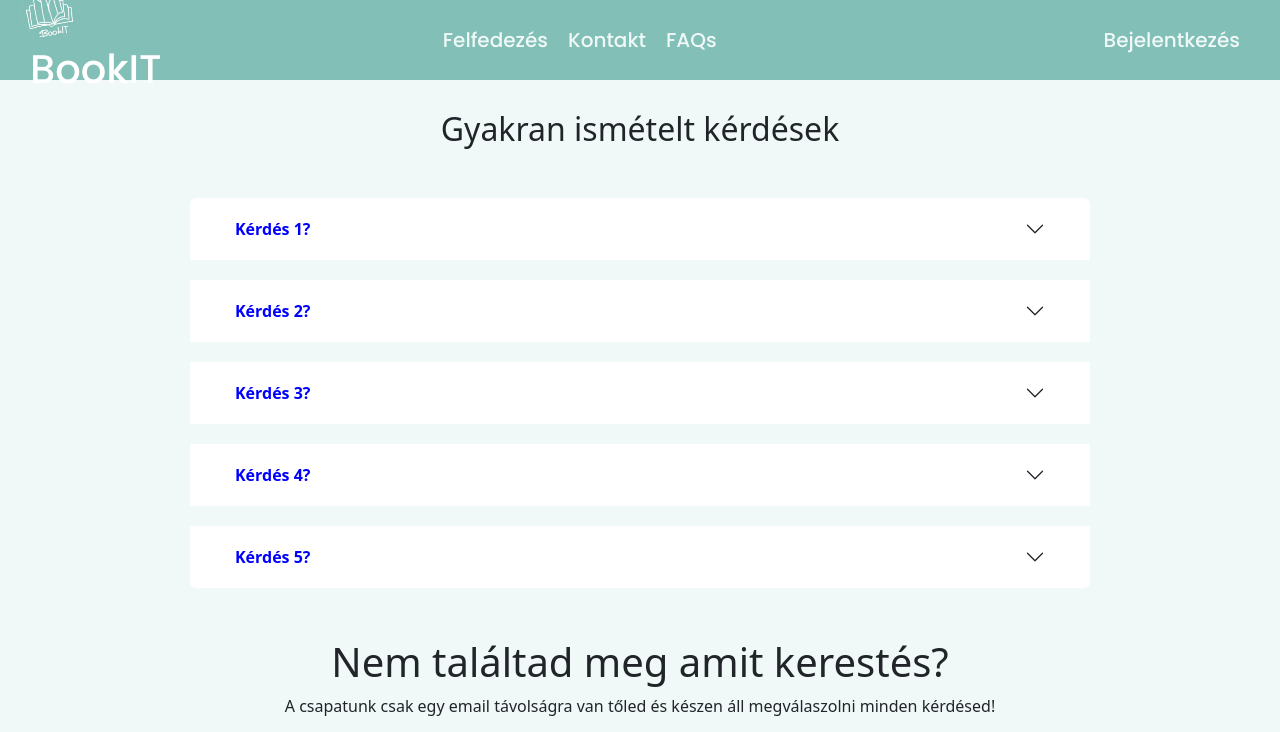
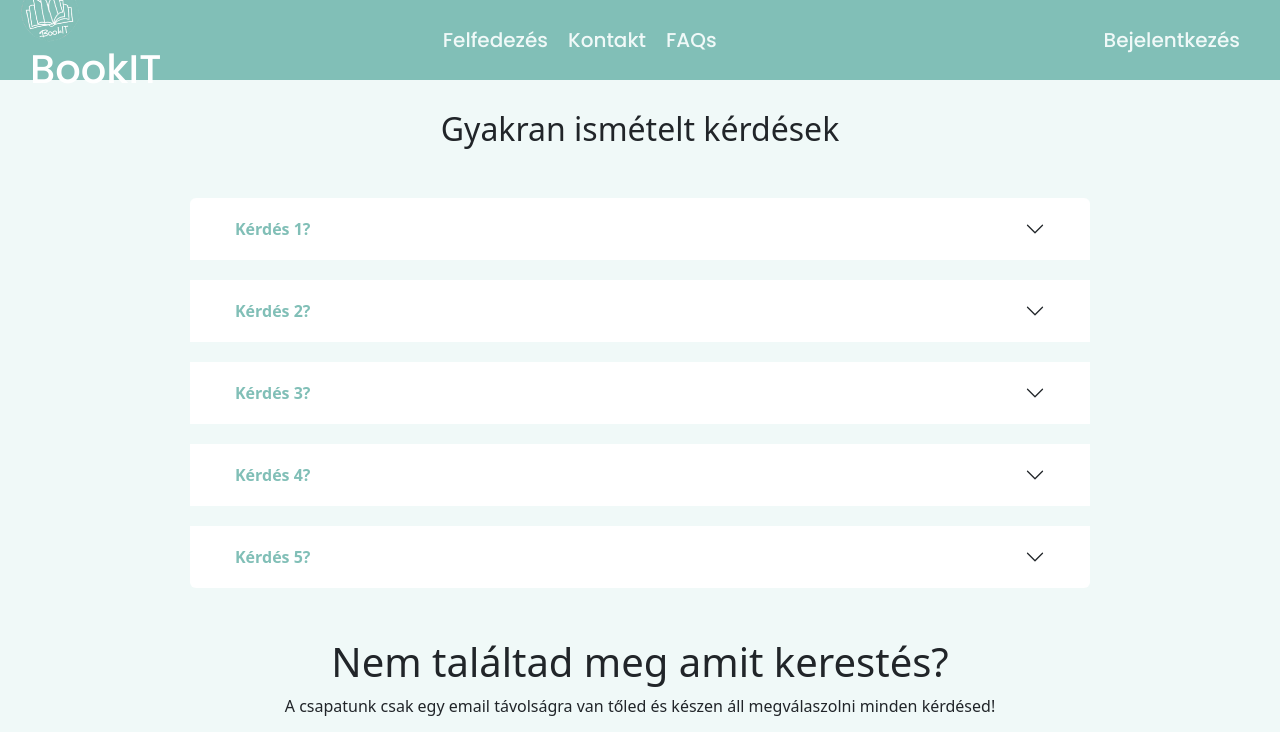
Before and after one commit to Booking-BA-BO/frontend, a React (Vite) app: page /faq in a window 1280 px wide. Shown: the top 732 px of the page. Built offline with nearby package versions, Linux system fonts and the light colour scheme.

Commit message:
53, 59-es ticket, faq kérdések színének módosítása, személyek helyezkedjenek el egymás alatt

```diff
--- a/src/components/FaqAccordionComponent.jsx
+++ b/src/components/FaqAccordionComponent.jsx
@@ -87,7 +87,7 @@ const FaqAccordionComponent = () => {
           <div className="memberPics d-flex justify-content-center align-items-center">
             <Container>
               <Row className="justify-content-center">
-                <Col xs={6} md={4} className="text-center">
+                <Col xs={12} md={4} className="text-center">
                   <a href="/contact">
                     <Image
                       className="faq-profile-pic"
@@ -98,7 +98,7 @@ const FaqAccordionComponent = () => {
                   <h4>Both Orsolya</h4>
                   <p>Developer</p>
                 </Col>
-                <Col xs={6} md={4} className="text-center">
+                <Col xs={12} md={4} className="text-center">
                   <a href="/contact">
                     <Image
                       className="faq-profile-pic"
--- a/src/style/faq.css
+++ b/src/style/faq.css
@@ -31,12 +31,13 @@
 }
 
 .accordion-header > button {
-  color: blue;
+  color: #81bfb7;
   font-weight: 600;
 }
 
 .accordion-button:not(.collapsed) {
   background-color: #81bfb7;
+  color: white;
 }
 
 .faq-profile-pic {
```
